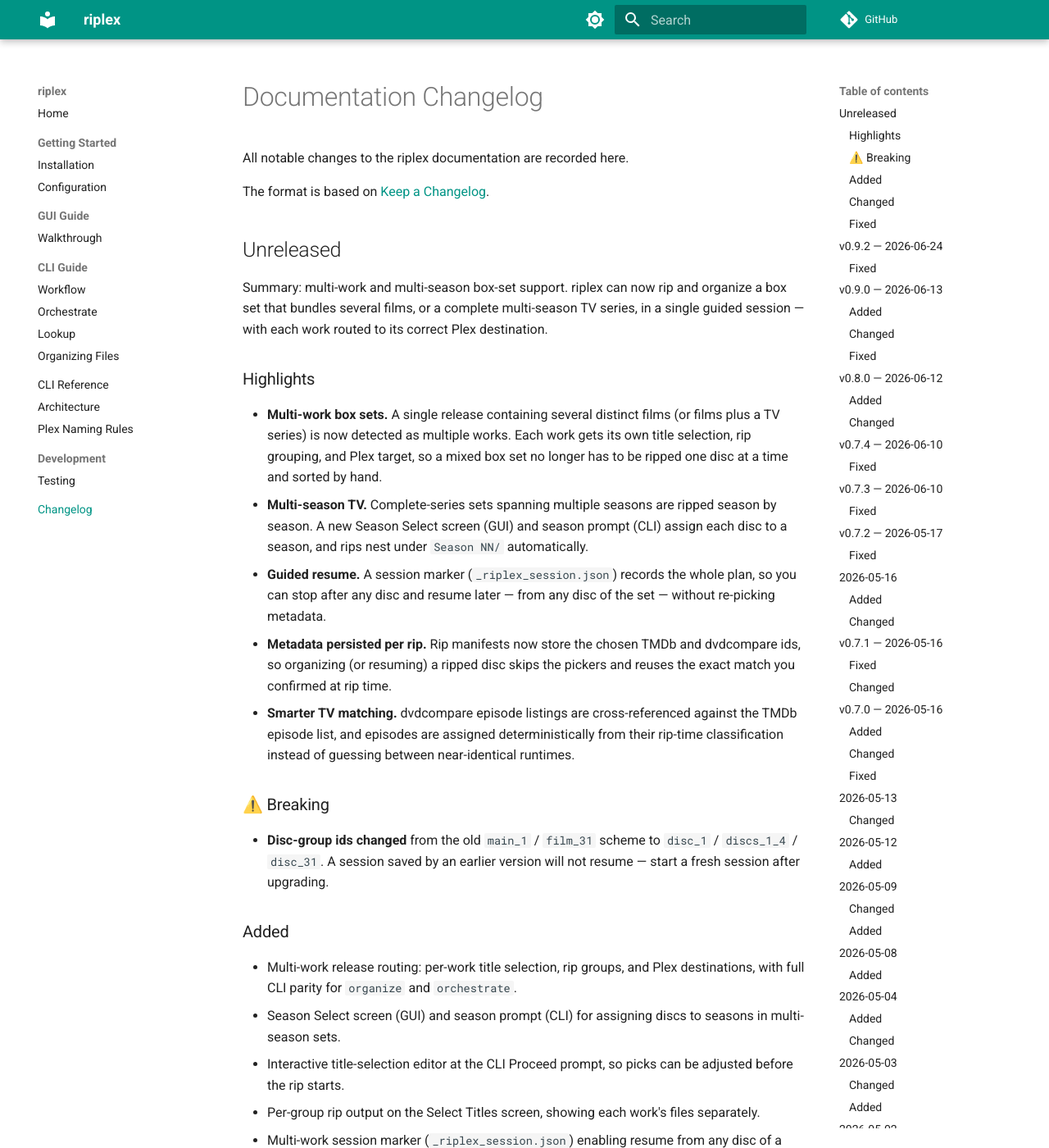
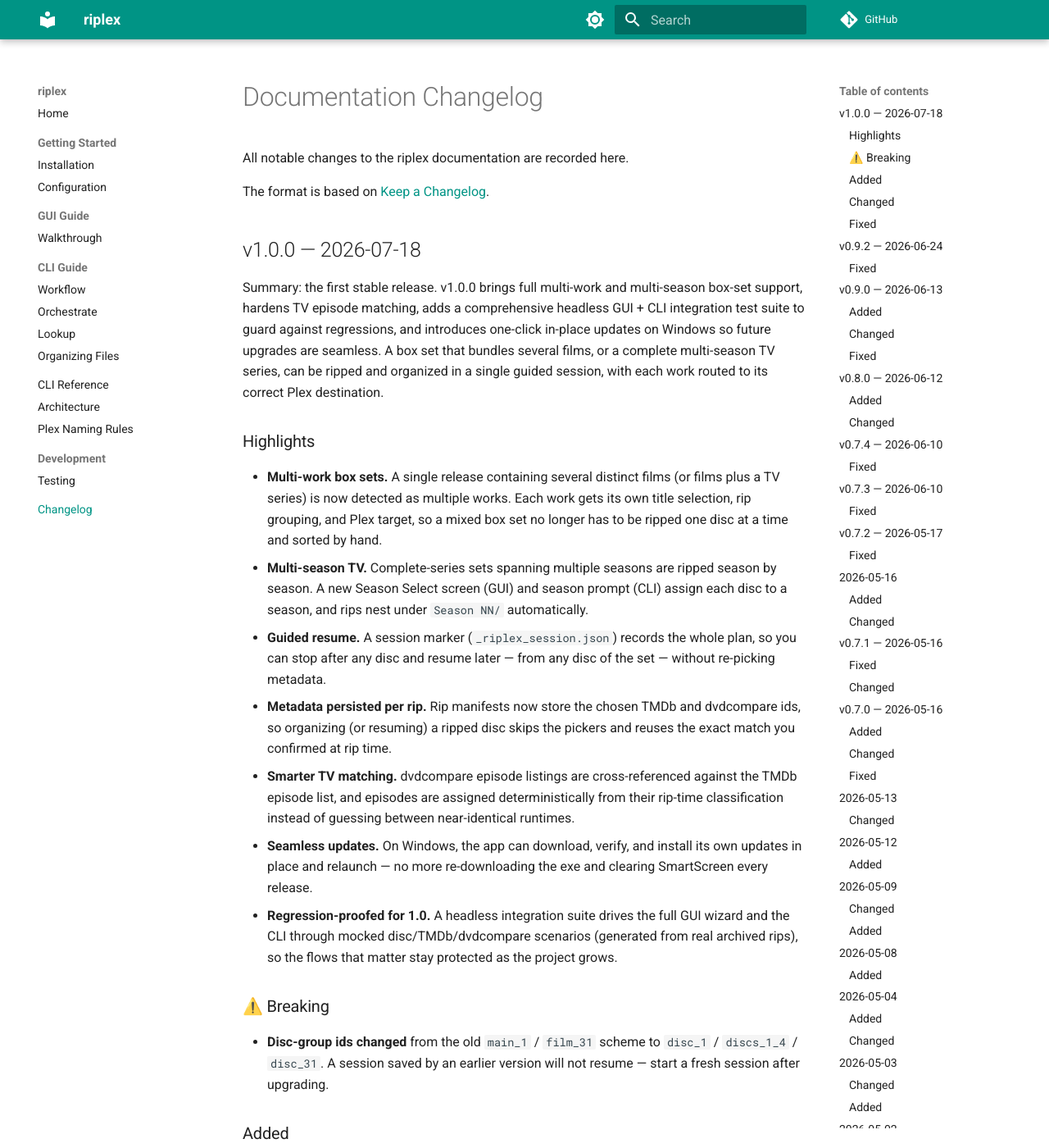
Before and after one commit to AnyCredit5518/riplex, an MkDocs documentation site: the page built from docs/changelog.md, in a window 1280 px wide and 1400 px high. Shown: the whole window at 82% size. Built offline with MkDocs 1.6.1 and Material for MkDocs 9.7.7, drawn with Linux system fonts in a browser that asks for light colours; comment, search, counter and statistics services are not loaded.

Commit message:
docs: prepare v1.0.0 release (stamp changelog, v1.0.0 release notes)
Stamp the changelog Unreleased section as v1.0.0 with a stable-release summary and add Seamless updates + Regression-proofed highlights. Replace the stale RELEASE_NOTES_v0.10.0.md with RELEASE_NOTES_v1.0.0.md reframed as the first stable release, adding sections for in-place Windows updates, auto-eject, and the reliability/testing safety net.

```diff
--- a/docs/changelog.md
+++ b/docs/changelog.md
@@ -4,12 +4,15 @@
 
 The format is based on [Keep a Changelog](https://keepachangelog.com/).
 
-## Unreleased
+## v1.0.0 — 2026-07-18
 
-Summary: multi-work and multi-season box-set support. riplex can now rip and
-organize a box set that bundles several films, or a complete multi-season TV
-series, in a single guided session — with each work routed to its correct Plex
-destination.
+Summary: the first stable release. v1.0.0 brings full multi-work and
+multi-season box-set support, hardens TV episode matching, adds a comprehensive
+headless GUI + CLI integration test suite to guard against regressions, and
+introduces one-click in-place updates on Windows so future upgrades are
+seamless. A box set that bundles several films, or a complete multi-season TV
+series, can be ripped and organized in a single guided session, with each work
+routed to its correct Plex destination.
 
 ### Highlights
 
@@ -18,6 +21,8 @@
 - **Guided resume.** A session marker (`_riplex_session.json`) records the whole plan, so you can stop after any disc and resume later — from any disc of the set — without re-picking metadata.
 - **Metadata persisted per rip.** Rip manifests now store the chosen TMDb and dvdcompare ids, so organizing (or resuming) a ripped disc skips the pickers and reuses the exact match you confirmed at rip time.
 - **Smarter TV matching.** dvdcompare episode listings are cross-referenced against the TMDb episode list, and episodes are assigned deterministically from their rip-time classification instead of guessing between near-identical runtimes.
+- **Seamless updates.** On Windows, the app can download, verify, and install its own updates in place and relaunch — no more re-downloading the exe and clearing SmartScreen every release.
+- **Regression-proofed for 1.0.** A headless integration suite drives the full GUI wizard and the CLI through mocked disc/TMDb/dvdcompare scenarios (generated from real archived rips), so the flows that matter stay protected as the project grows.
 
 ### ⚠️ Breaking
 
```
Also changed, not shown: RELEASE_NOTES_v0.10.0.md (deleted, +0 -95 lines), RELEASE_NOTES_v1.0.0.md (added, +125 -0 lines).
